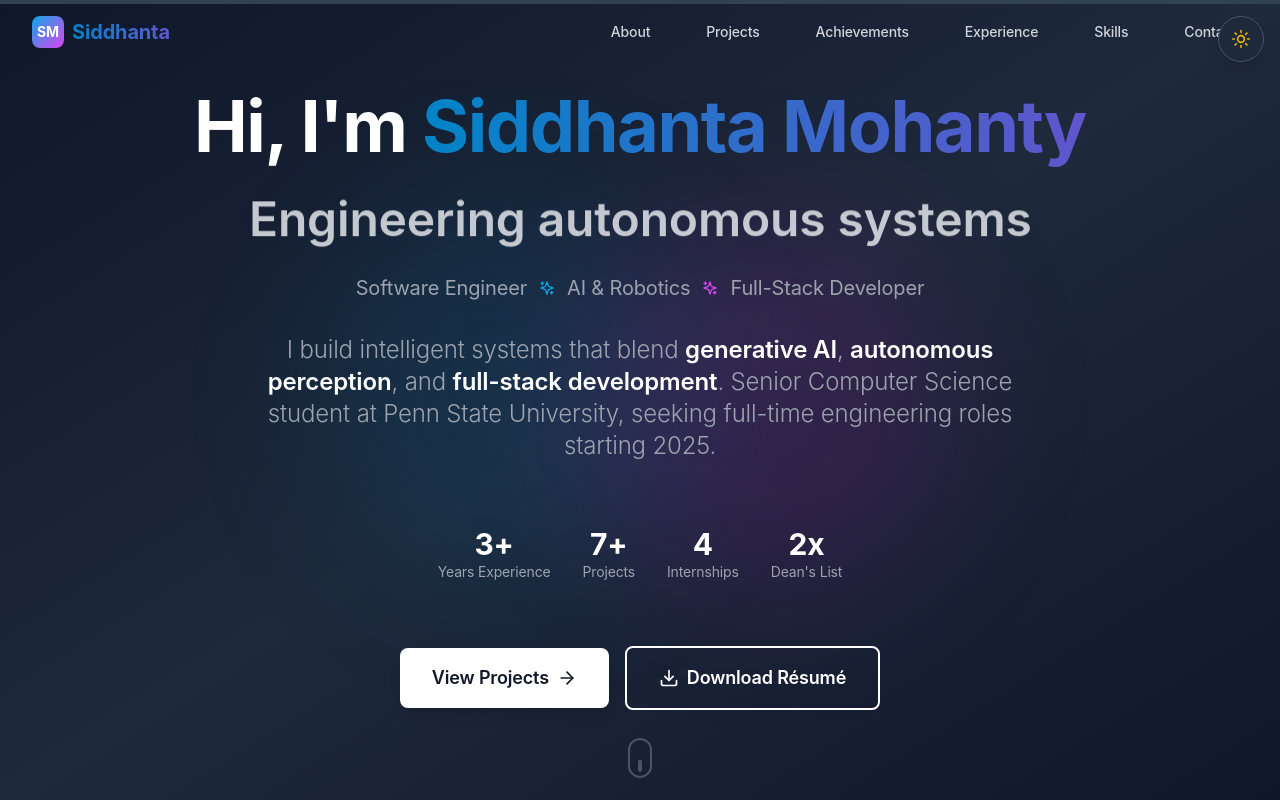
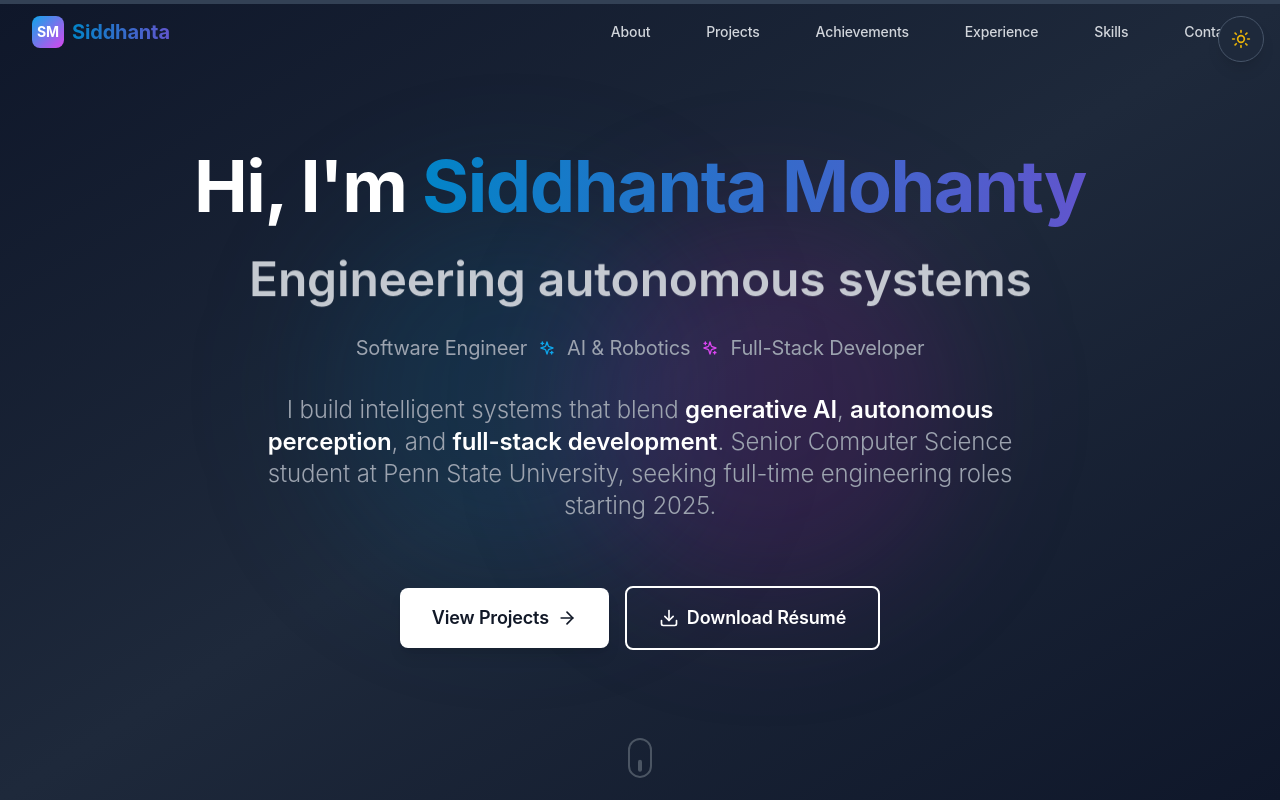
Before and after one commit to Siddhanta22/siddhantamohanty.github.io, a React (Create React App) app: page / in a window 1280 px wide. Shown: the top 800 px of the page. Built offline with nearby package versions, Linux system fonts and the light colour scheme.

Commit message:
Remove stats section from Hero component

```diff
--- a/src/components/Hero.js
+++ b/src/components/Hero.js
@@ -96,36 +96,11 @@ const Hero = () => {
             I build intelligent systems that blend <span className="font-semibold text-gray-900 dark:text-white">generative AI</span>, <span className="font-semibold text-gray-900 dark:text-white">autonomous perception</span>, and <span className="font-semibold text-gray-900 dark:text-white">full-stack development</span>. Senior Computer Science student at Penn State University, seeking full-time engineering roles starting 2025.
           </motion.p>
 
-          {/* Quick Stats for Recruiters */}
+          {/* CTA Buttons */}
           <motion.div
             initial={{ opacity: 0, y: 20 }}
             animate={{ opacity: 1, y: 0 }}
             transition={{ duration: 0.8, delay: 0.6 }}
-            className="flex flex-wrap justify-center gap-6 md:gap-8 pt-8"
-          >
-            <div className="text-center">
-              <div className="text-2xl md:text-3xl font-bold text-gray-900 dark:text-white">3+</div>
-              <div className="text-sm text-gray-600 dark:text-gray-400">Years Experience</div>
-            </div>
-            <div className="text-center">
-              <div className="text-2xl md:text-3xl font-bold text-gray-900 dark:text-white">7+</div>
-              <div className="text-sm text-gray-600 dark:text-gray-400">Projects</div>
-            </div>
-            <div className="text-center">
-              <div className="text-2xl md:text-3xl font-bold text-gray-900 dark:text-white">4</div>
-              <div className="text-sm text-gray-600 dark:text-gray-400">Internships</div>
-            </div>
-            <div className="text-center">
-              <div className="text-2xl md:text-3xl font-bold text-gray-900 dark:text-white">2x</div>
-              <div className="text-sm text-gray-600 dark:text-gray-400">Dean's List</div>
-            </div>
-          </motion.div>
-
-          {/* CTA Buttons */}
-          <motion.div
-            initial={{ opacity: 0, y: 20 }}
-            animate={{ opacity: 1, y: 0 }}
-            transition={{ duration: 0.8, delay: 0.8 }}
             className="flex flex-col sm:flex-row gap-4 justify-center items-center pt-8"
           >
             <motion.button
```
